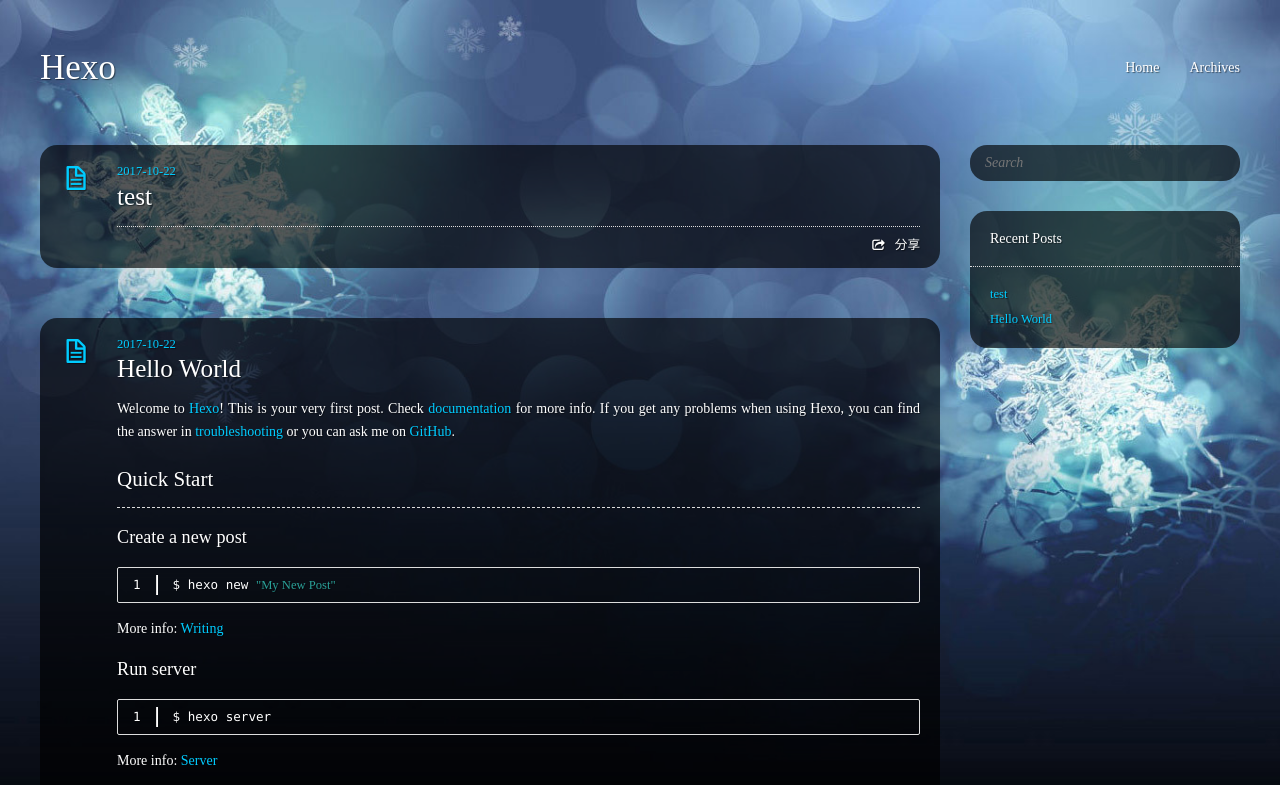
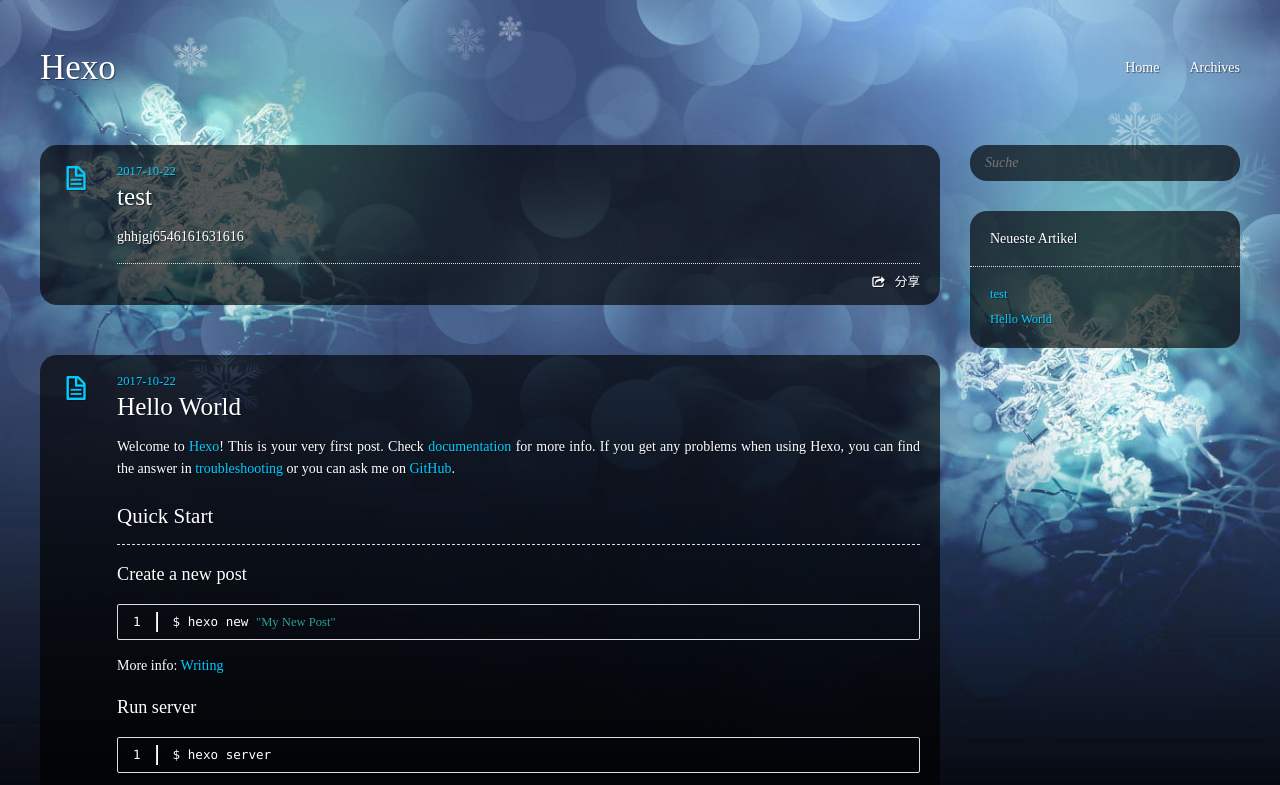
Before and after one commit to xuruch/xrc_blog.com, a plain HTML site: page index.html in a window 1280 px wide. Shown: the top 785 px of the page. Drawn offline with Linux system fonts and the light colour scheme; a script that the page names is missing.

Commit message:
Site updated: 2017-10-22 20:12:31

```diff
--- a/index.html
+++ b/index.html
@@ -72,6 +72,7 @@
     </header>
     <div class="entry">
 
+        <p>ghhjgj6546161631616</p>
 
 
     </div>
@@ -147,7 +148,7 @@
     <aside id="sidebar" class="alignright">
   <div class="search">
   <form action="//google.com/search" method="get" accept-charset="utf-8">
-    <input type="search" name="q" results="0" placeholder="Search">
+    <input type="search" name="q" results="0" placeholder="Suche">
     <input type="hidden" name="q" value="site:yoursite.com">
   </form>
 </div>
@@ -156,7 +157,7 @@
 
 
 <div class="widget tag">
-  <h3 class="title">Recent Posts</h3>
+  <h3 class="title">Neueste Artikel</h3>
   <ul class="entry">
 
       <li>
```
Also changed, not shown: 2017/10/22/hello-world/index.html (+2 -2 lines), 2017/10/22/test/index.html (+5 -2 lines), archives/2017/10/index.html (+3 -3 lines), archives/2017/index.html (+3 -3 lines), archives/index.html (+4 -4 lines).
